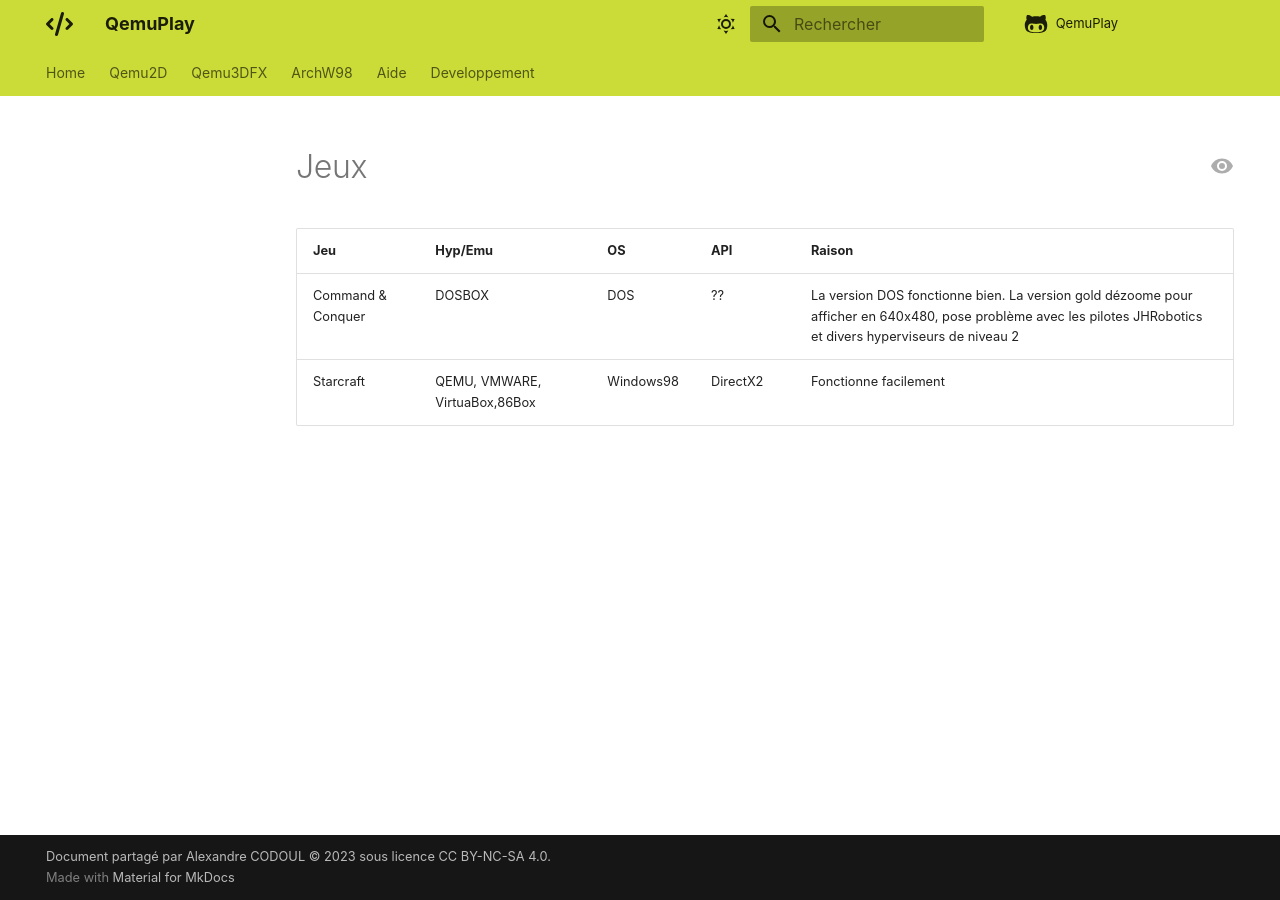
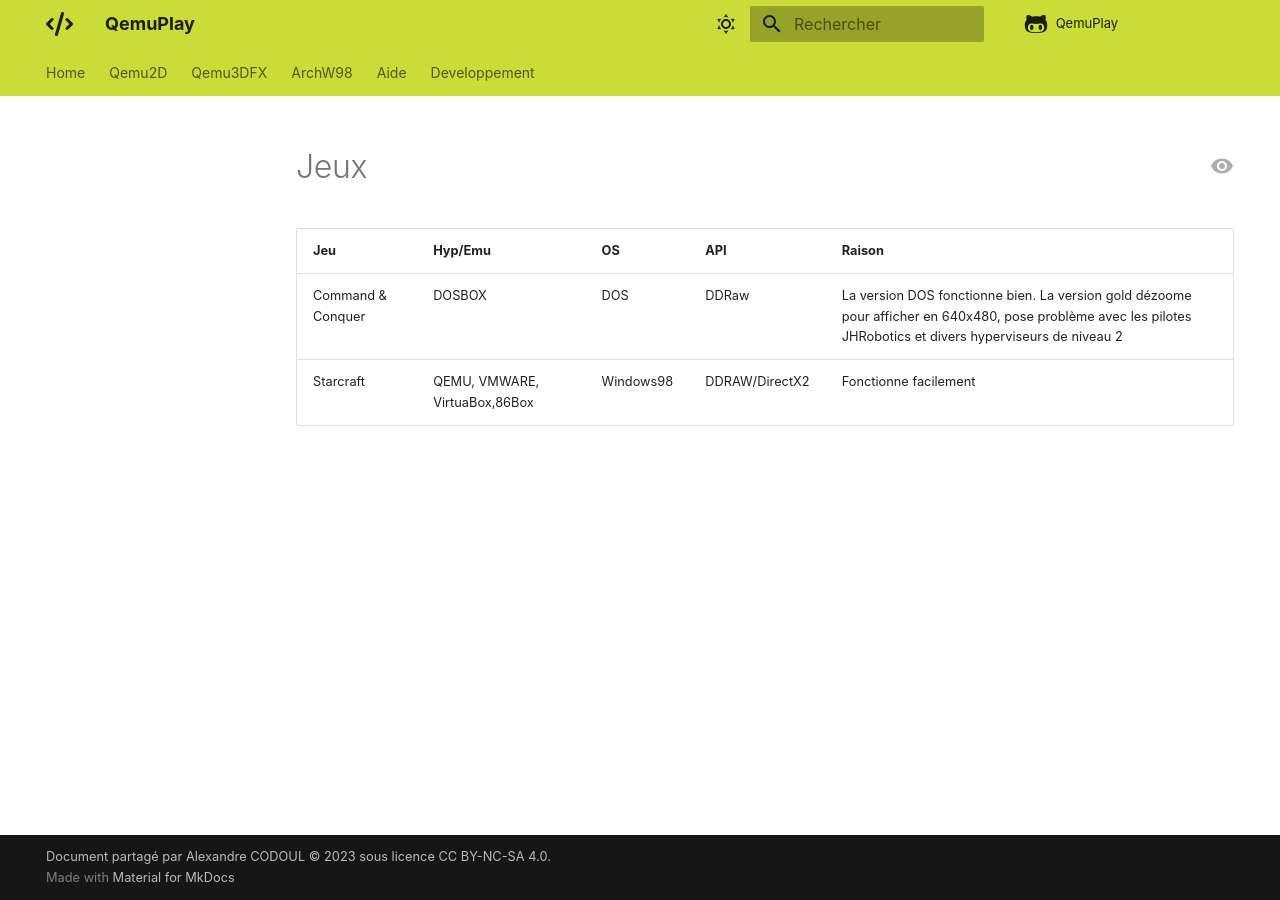
Before and after one commit to daerlnaxe/QemuPlay, an MkDocs documentation site: the page built from docs/90-developpement/Jeux.md, in a window 1280 px wide. Built offline with MkDocs 1.6.1 and Material for MkDocs 9.7.7, drawn with Linux system fonts in a browser that asks for light colours; comment, search, counter and statistics services are not loaded.

Commit message:
Update Jeux.md

```diff
--- a/docs/90-developpement/Jeux.md
+++ b/docs/90-developpement/Jeux.md
@@ -1,4 +1,4 @@
 |Jeu|Hyp/Emu|OS|API|Raison|
 |-|-|-|-|-|
-| Command & Conquer|DOSBOX | DOS|?? | La version DOS fonctionne bien. La version gold dézoome pour afficher en 640x480, pose problème avec les pilotes JHRobotics et divers hyperviseurs de niveau 2  |
-|Starcraft| QEMU, VMWARE, VirtuaBox,86Box |Windows98|DirectX2|Fonctionne facilement|
+| Command & Conquer|DOSBOX | DOS|DDRaw | La version DOS fonctionne bien. La version gold dézoome pour afficher en 640x480, pose problème avec les pilotes JHRobotics et divers hyperviseurs de niveau 2  |
+|Starcraft| QEMU, VMWARE, VirtuaBox,86Box |Windows98|DDRAW/DirectX2|Fonctionne facilement|
```
